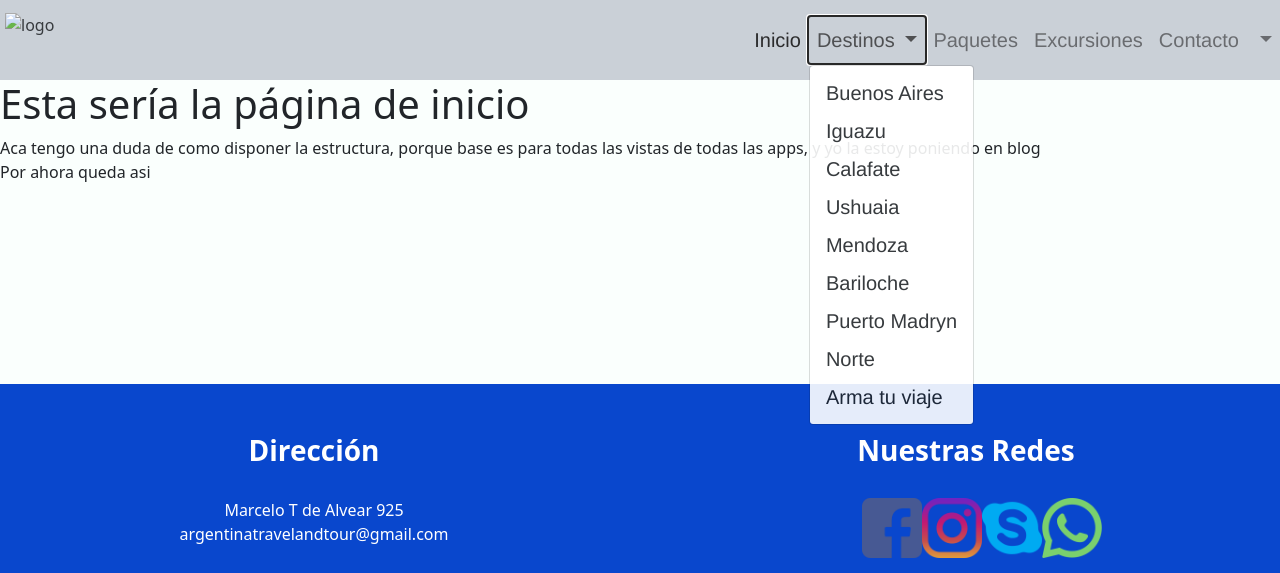
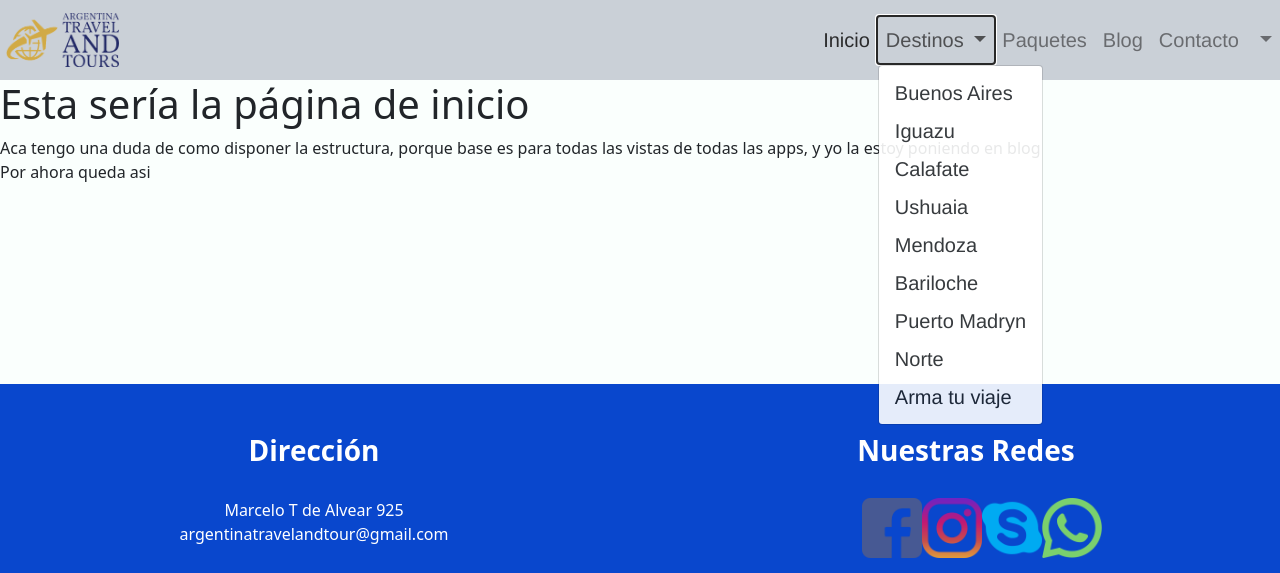
Before and after one commit to germanTuppo/attPy, a Django app: page / in a window 1280 px wide, after a click on "Destinos". Shown: the top 573 px of the page. Run offline with Django 4.2, Linux system fonts and the light colour scheme; some libraries are stand-ins or nearby versions.

Commit message:
finalizando templates, urls de toda la estructura del sitio

```diff
--- a/attPy/urls.py
+++ b/attPy/urls.py
@@ -21,6 +21,7 @@ urlpatterns = [
     path('admin/', admin.site.urls),
     path('blog/', include('blog.urls')),
     path('', include('inicio.urls')),
-    #path('paquetes/', include('paquetes.urls')),
+    path('paquetes/', include('paquetes.urls')),
+    path('contacto/', include('contacto.urls')),
 
 ]
--- /dev/null
+++ b/contacto/urls.py
@@ -0,0 +1,9 @@
+from django.urls import path
+from contacto import views
+
+
+urlpatterns = [
+
+    path('', views.contacto, name="contacto"),
+    path('arma/', views.arma, name="arma"),
+]
--- a/inicio/templates/inicio/base.html
+++ b/inicio/templates/inicio/base.html
@@ -27,7 +27,7 @@
     <link href="https://fonts.googleapis.com/css2?family=Merriweather:ital,wght@0,300;1,300;1,400&display=swap" rel="stylesheet">
 
     <!-- CSS -->
-    <link rel="stylesheet" href="{%static 'blog/css/styles.css' %}">
+    <link rel="stylesheet" href="{%static 'inicio/css/styles.css' %}">
 
     <title>Argentina Travel and Tours</title>
 </head>
@@ -38,7 +38,7 @@
   <header>
     <div class="container-fluid p-0">
       <nav class="navbar navbar-expand-lg navbar-light fixed-top opacity">
-          <img class="menu__logo" src="" alt="logo">
+          <img class="menu__logo" src="{%static 'inicio/assets/logos/logo/logo_small.png' %}" alt="logo">
 
             <button class="navbar-toggler" type="button" data-bs-toggle="collapse" data-bs-target="#navbarNavDropdown" aria-controls="navbarNavDropdown" aria-expanded="false" aria-label="Toggle navigation">
               <span class="navbar-toggler-icon"></span>
@@ -47,32 +47,32 @@
             <div class="collapse navbar-collapse justify-content-end" id="navbarNavDropdown">
               <ul class="navbar-nav justify-content-end menu--margin">
                 <li class="nav-item">
-                  <a class="nav-link menu__link active" href="">Inicio</a>
+                  <a class="nav-link menu__link active" href="{% url 'inicio' %}">Inicio</a>
                 </li>
                 <li class="nav-item dropdown">
-                  <a class="nav-link menu__link dropdown-toggle" href="#" id="navbarDropdownMenuLink" role="button" data-bs-toggle="dropdown" aria-expanded="false">
+                  <a class="nav-link menu__link dropdown-toggle" href="" id="navbarDropdownMenuLink" role="button" data-bs-toggle="dropdown" aria-expanded="false">
                     Destinos
                   </a>
                   <ul class="dropdown-menu" aria-labelledby="navbarDropdownMenuLink">
-                    <li><a class="dropdown-item menu__link" href="">Buenos Aires</a></li>
-                    <li><a class="dropdown-item menu__link" href="">Iguazu</a></li>
-                    <li><a class="dropdown-item menu__link" href="">Calafate</a></li>
-                    <li><a class="dropdown-item menu__link" href="">Ushuaia</a></li>
-                    <li><a class="dropdown-item menu__link" href="">Mendoza</a></li>
-                    <li><a class="dropdown-item menu__link" href="">Bariloche</a></li>
-                    <li><a class="dropdown-item menu__link" href="">Puerto Madryn</a></li>
-                    <li><a class="dropdown-item menu__link" href="">Norte</a></li>
-                    <li><a class="dropdown-item menu__link" href="">Arma tu viaje</a></li>
+                    <li><a class="dropdown-item menu__link" href="{% url 'destinos' %}">Buenos Aires</a></li>
+                    <li><a class="dropdown-item menu__link" href="{% url 'destinos' %}">Iguazu</a></li>
+                    <li><a class="dropdown-item menu__link" href="{% url 'destinos' %}">Calafate</a></li>
+                    <li><a class="dropdown-item menu__link" href="{% url 'destinos' %}">Ushuaia</a></li>
+                    <li><a class="dropdown-item menu__link" href="{% url 'destinos' %}">Mendoza</a></li>
+                    <li><a class="dropdown-item menu__link" href="{% url 'destinos' %}">Bariloche</a></li>
+                    <li><a class="dropdown-item menu__link" href="{% url 'destinos' %}">Puerto Madryn</a></li>
+                    <li><a class="dropdown-item menu__link" href="{% url 'destinos' %}">Norte</a></li>
+                    <li><a class="dropdown-item menu__link" href="{% url 'arma' %}">Arma tu viaje</a></li>
                   </ul>
                 </li>
                 <li class="nav-item">
-                  <a class="nav-link menu__link" href="">Paquetes</a>
+                  <a class="nav-link menu__link" href="{% url 'paquetes' %}">Paquetes</a>
                 </li>
                 <li class="nav-item">
-                  <a class="nav-link menu__link" href="">Excursiones</a>
+                  <a class="nav-link menu__link" href="{% url 'blog' %}">Blog</a>
                 </li>
                 <li class="nav-item">
-                  <a class="nav-link menu__link" href="">Contacto</a>
+                  <a class="nav-link menu__link" href="{% url 'contacto' %}">Contacto</a>
                 </li>
 
                 <!-- Selección de idioma -->
@@ -81,11 +81,11 @@
                     <!-- aca va a cambiar la bandera dependiendo el idioma elegido -->
                   </a>
                   <ul class="dropdown-menu" aria-labelledby="navbarDropdownMenuLink">
-                    <li><a class="dropdown-item menu__link" href="#"><img class="flag" src="{%static 'blog/assets/flags/espana.png' %}" alt="Bandera España"></a></li>
-                    <li><a class="dropdown-item menu__link" href="#"><img class="flag" src="{%static 'blog/assets/flags/brasil.png' %}" alt="Bandera Brasil"></a></li>
-                    <li><a class="dropdown-item menu__link" href="#"><img class="flag" src="{%static 'blog/assets/flags/reino-unido.png' %}" alt="Bandera Reino Unido"></a></li>
-                    <li><a class="dropdown-item menu__link" href="#"><img class="flag" src="{%static 'blog/assets/flags/italia.png' %}" alt="Bandera Italia"></a></li>
-                    <li><a class="dropdown-item menu__link" href="#"><img class="flag" src="{%static 'blog/assets/flags/francia.png' %}" alt="Bandera Francia"></a></li>
+                    <li><a class="dropdown-item menu__link" href="#"><img class="flag" src="{%static 'inicio/assets/flags/espana.png' %}" alt="Bandera España"></a></li>
+                    <li><a class="dropdown-item menu__link" href="#"><img class="flag" src="{%static 'inicio/assets/flags/brasil.png' %}" alt="Bandera Brasil"></a></li>
+                    <li><a class="dropdown-item menu__link" href="#"><img class="flag" src="{%static 'inicio/assets/flags/reino-unido.png' %}" alt="Bandera Reino Unido"></a></li>
+                    <li><a class="dropdown-item menu__link" href="#"><img class="flag" src="{%static 'inicio/assets/flags/italia.png' %}" alt="Bandera Italia"></a></li>
+                    <li><a class="dropdown-item menu__link" href="#"><img class="flag" src="{%static 'inicio/assets/flags/francia.png' %}" alt="Bandera Francia"></a></li>
                   </ul>
                 </li>
 
@@ -119,16 +119,16 @@
             <h3>Nuestras Redes</h3>
             <ul class="d-flex justify-content-center">
                 <li>
-                    <a  target="_blank" href="https://www.facebook.com/Argentina-Travel-and-Tours-105623148812019"><img class="logos-redes" src="{%static 'blog/assets/logos/facebook.png' %}" alt="logo"></a>
+                    <a  target="_blank" href="https://www.facebook.com/Argentina-Travel-and-Tours-105623148812019"><img class="logos-redes" src="{%static 'inicio/assets/logos/facebook.png' %}" alt="logo"></a>
                 </li>
                 <li>
-                    <a  target="_blank" href="https://www.instagram.com/argentinatravelandtours/?hl=en"><img class="logos-redes" src="{%static 'blog/assets/logos/instagram.png' %}" alt="logo"></a>
+                    <a  target="_blank" href="https://www.instagram.com/argentinatravelandtours/?hl=en"><img class="logos-redes" src="{%static 'inicio/assets/logos/instagram.png' %}" alt="logo"></a>
                 </li>
                 <li>
-                    <a  target="_blank" href="skype:leandro.trinanes?userinfo"><img class="logos-redes" src="{%static 'blog/assets/logos/skype.png' %}" alt="logo"></a>
+                    <a  target="_blank" href="skype:leandro.trinanes?userinfo"><img class="logos-redes" src="{%static 'inicio/assets/logos/skype.png' %}" alt="logo"></a>
                 </li>
                 <li>
-                    <a  target="_blank" href="https://api.whatsapp.com/send?phone=5491166809531&text=Hola, Necesito mas informacion!"><img class="logos-redes" src="{%static 'blog/assets/logos/whatsapp.png' %}" alt="logo"></a>
+                    <a  target="_blank" href="https://api.whatsapp.com/send?phone=5491166809531&text=Hola, Necesito mas informacion!"><img class="logos-redes" src="{%static 'inicio/assets/logos/whatsapp.png' %}" alt="logo"></a>
                 </li>
 
             </ul>
--- /dev/null
+++ b/paquetes/urls.py
@@ -0,0 +1,9 @@
+from django.urls import path
+from paquetes import views
+
+
+urlpatterns = [
+
+    path('', views.paquetes, name="paquetes"), #esta seria la vista del inicio (index.html o home)
+    path('destinos/', views.destinos, name="destinos"),
+]
```
Also changed, not shown: contacto/templates/contacto/arma.html (added, +10 -0 lines), contacto/templates/contacto/contacto.html (added, +10 -0 lines), contacto/views.py (+6 -1 lines), paquetes/templates/paquetes/destinos.html (added, +10 -0 lines), paquetes/templates/paquetes/paquetes.html (added, +10 -0 lines), paquetes/views.py (+10 -1 lines).
